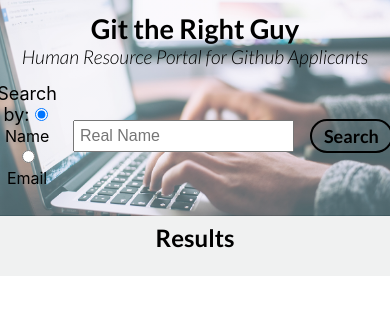
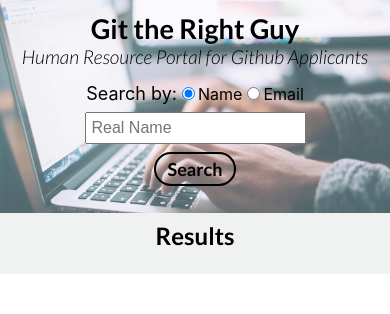
Before and after one commit to jacobleonhardt/hrGithubSearch, a React (Create React App) app in the folder frontend/hr-search/: page / in a window 390 px wide. Shown: the top 314 px of the page. Built offline with nearby package versions, Linux system fonts and the light colour scheme.

Commit message:
form responsive style

```diff
--- a/frontend/hr-search/src/components/results/results.css
+++ b/frontend/hr-search/src/components/results/results.css
@@ -46,9 +46,4 @@ button.profile-button:hover {
         display: block;
         text-align: center;
     }
-
-    /* .profile img {
-        max-width: 100%;
-        margin: 0 auto;
-    } */
   }
--- a/frontend/hr-search/src/components/searchBar/searchbar.css
+++ b/frontend/hr-search/src/components/searchBar/searchbar.css
@@ -42,3 +42,14 @@ form {
     cursor: pointer;
     transition: .5s;
 }
+
+@media screen and (max-width: 767px) {
+    form {
+        display: block;
+    }
+
+    #search-field {
+        padding: 2% 0;
+    }
+
+  }
--- a/frontend/hr-search/src/store/session.js
+++ b/frontend/hr-search/src/store/session.js
@@ -40,6 +40,7 @@ export const searchContent = (searchTerm) => async(dispatch) => {
     }
 
     const result = await request.json()
+    console.log('############', result)
 
     // Part Two: Use User's Login to Find User's Profile Info
     result.items.forEach( async(item) => {
```
